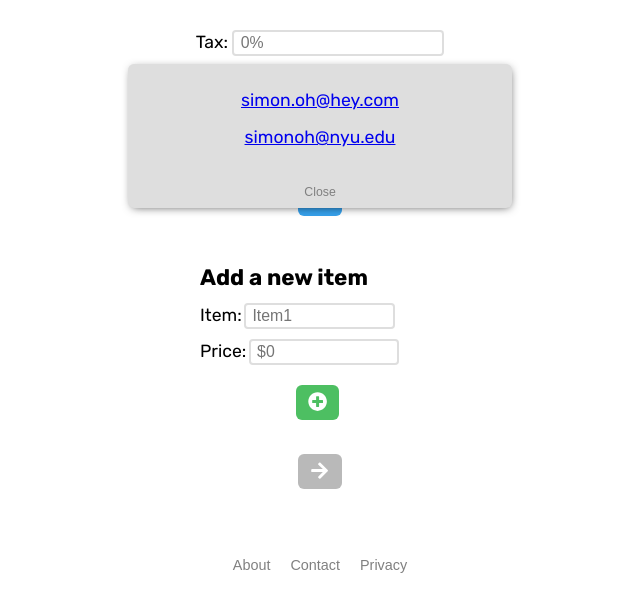
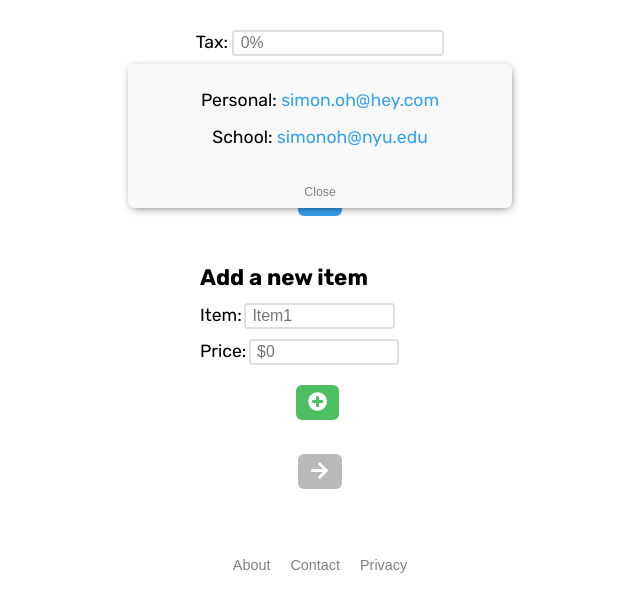
Before and after one commit to simon0h/Bill-Splitter, a React (Create React App) app: page / in a window 1280 px wide. Both pictures are taken after a click on the button "Contact". Shown: the top 612 px of the page, without its empty margins (320-960 px from the left). Built offline with nearby package versions, Linux system fonts and the light colour scheme; a web font is replaced by a local one.

Commit message:
1.0.4
- Minor visual changes

```diff
--- a/src/App.css
+++ b/src/App.css
@@ -4,41 +4,6 @@
 .App {
     text-align: center;
     font-family: 'Rubik', Arial, Helvetica, sans-serif;
-}
-
-.App-logo {
-  height: 40vmin;
-  pointer-events: none;
-}
-
-@media (prefers-reduced-motion: no-preference) {
-  .App-logo {
-    animation: App-logo-spin infinite 20s linear;
-  }
-}
-
-.App-header {
-  background-color: #282c34;
-  min-height: 100vh;
-  display: flex;
-  flex-direction: column;
-  align-items: center;
-  justify-content: center;
-  font-size: calc(10px + 2vmin);
-  color: white;
-}
-
-.App-link {
-  color: #61dafb;
-}
-
-@keyframes App-logo-spin {
-  from {
-    transform: rotate(0deg);
-  }
-  to {
-    transform: rotate(360deg);
-  }
 }
 
 input {
@@ -61,6 +26,16 @@ input[type="number"]::-webkit-inner-spin-button,
 input[type="number"]::-webkit-outer-spin-button {
   -webkit-appearance: none;
   margin: 0;
+}
+
+a {
+    color: rgb(54, 161, 236);
+    text-decoration: none;
+}
+
+a:hover {
+    color: rgb(54, 161, 236);
+    text-decoration: underline;
 }
 
 .singleButton button {
--- a/src/BottomNavBar/BottomNavBar.css
+++ b/src/BottomNavBar/BottomNavBar.css
@@ -42,7 +42,7 @@
     border-radius: 6px;
     color: black;
     z-index: 1;
-    background-color: rgb(222, 222, 222);
+    background-color: #F8F8F8;
     box-shadow: 1px 2px 10px -3px rgb(0 0 0 / 70%);
     -webkit-box-shadow: 1px 2px 10px -3px rgb(0 0 0 / 70%);
     -moz-box-shadow: 1px 2px 10px -3px rgb(0 0 0 / 70%);
--- a/src/BottomNavBar/BottomNavBar.js
+++ b/src/BottomNavBar/BottomNavBar.js
@@ -52,8 +52,8 @@ const BottomNavBar = () => {
 			</div>}
 			{showContact && <div className = "aboutContainer">
 				<div className = "aboutInner">
-					<p><a href="mailto:simon.oh@hey.com">simon.oh@hey.com</a></p>
-					<p><a href="mailto:simonoh@nyu.edu">simonoh@nyu.edu</a></p>
+					<p>Personal: <a href="mailto:simon.oh@hey.com">simon.oh@hey.com</a></p>
+					<p>School: <a href="mailto:simonoh@nyu.edu">simonoh@nyu.edu</a></p>
 					<button class = "closeAbout" onClick = {handleContactClick}>Close</button>
 				</div>
 			</div>}
--- a/src/CalculateCosts/DividedCosts.js
+++ b/src/CalculateCosts/DividedCosts.js
@@ -79,8 +79,6 @@ const DividedCosts = (props) => {
 		for (let i in props.items) {
 			tempItemObj[props.items[i]["id"]] = [props.items[i]["name"], props.items[i]["price"]];
 		}
-		// setItemObject(tempItemObj);
-		// setPersonObject(tempPersonObj);
 		for (let i in props.itemEatenBy_All) {
 			for (let ii in props.itemEatenBy_All[i]["peopleID"]) {
 				let personID = props.itemEatenBy_All[i]["peopleID"][ii];
@@ -89,7 +87,6 @@ const DividedCosts = (props) => {
 			tempSharedItem[props.itemEatenBy_All[i]["itemID"]] = props.itemEatenBy_All[i]["peopleID"].length;
 		}
 		setSharedItems(tempSharedItem);
-		//setAllInvoices(tempAllInvoices);
 		let invoiceArray = [];
 		for (let i in tempAllInvoices) {
 			let personID = i;
```
Lines whose indentation alone changed are shown as unchanged.
